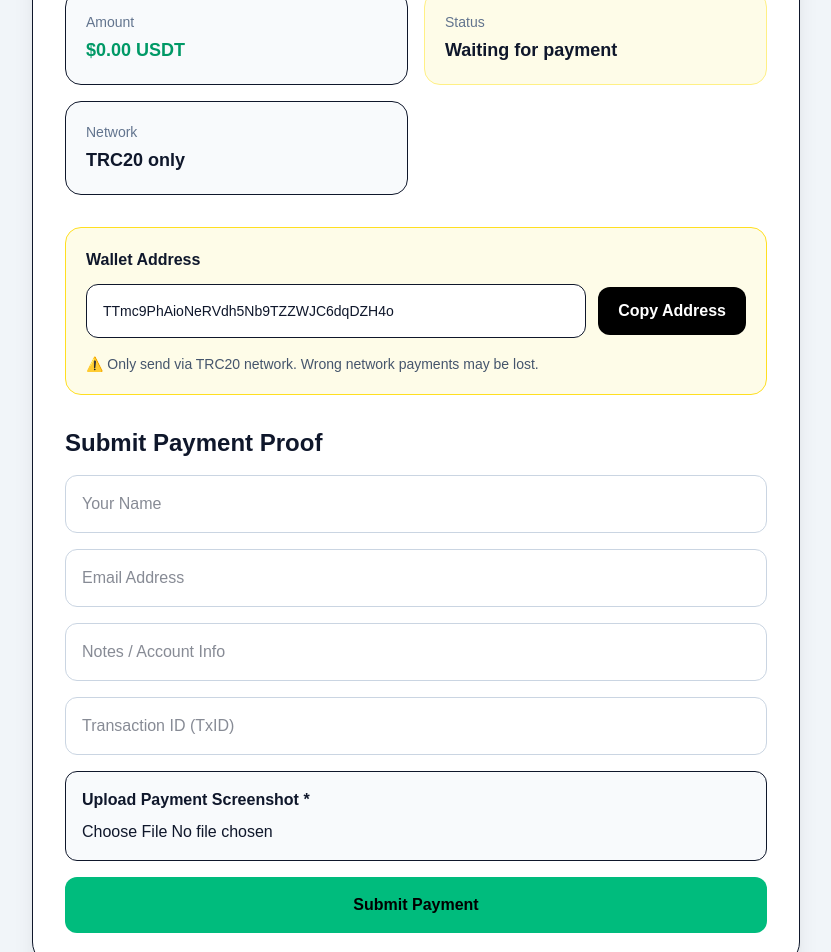
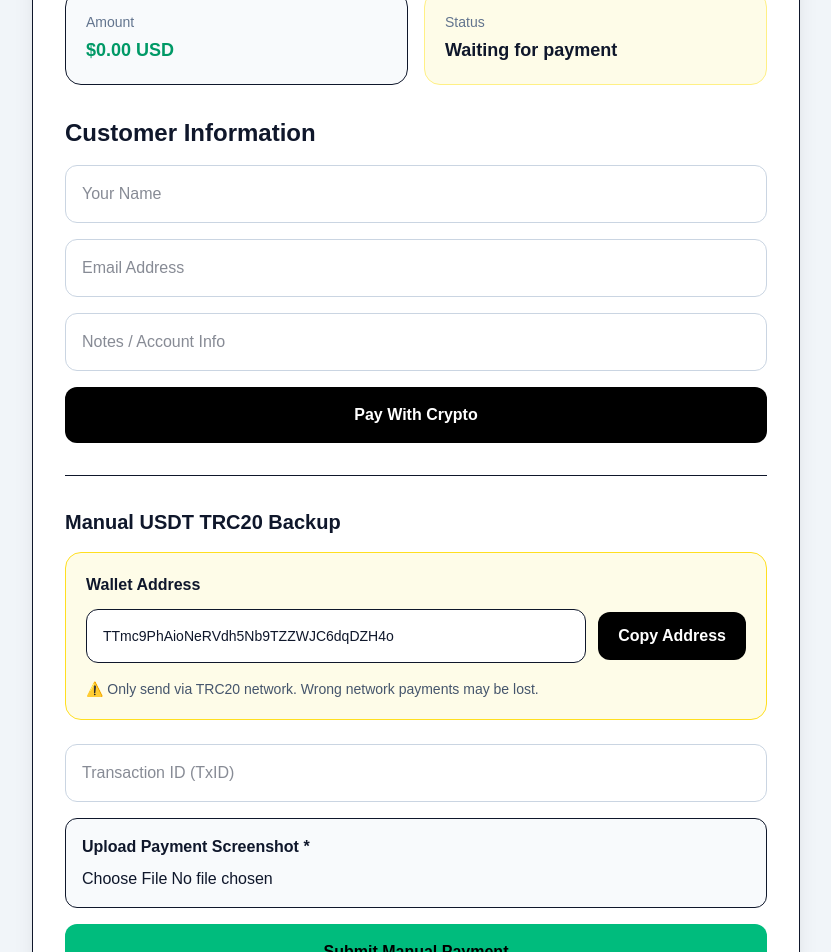
Before and after one commit to summitwang/Digital-Software-Deals, a Next.js app: page /payment in a window 1280 px wide. Shown: the part 420-1372 px from the top of the page, without its empty margins (224-1055 px from the left). Built offline with nearby package versions, Linux system fonts and the light colour scheme; no server answers.

Commit message:
Update page.tsx

```diff
--- a/app/payment/page.tsx
+++ b/app/payment/page.tsx
@@ -1,6 +1,6 @@
 "use client";
 
-import { Suspense, useState } from "react";
+import { Suspense, useEffect, useState } from "react";
 import { useRouter, useSearchParams } from "next/navigation";
 import Link from "next/link";
 import { supabaseClient } from "@/lib/supabaseClient";
@@ -43,7 +43,17 @@ function PaymentContent() {
   const [screenshotBase64, setScreenshotBase64] = useState("");
   const [screenshotName, setScreenshotName] = useState("");
   const [loading, setLoading] = useState(false);
+  const [cryptoLoading, setCryptoLoading] = useState(false);
   const [copied, setCopied] = useState(false);
+
+  useEffect(() => {
+    supabaseClient.auth.getSession().then(({ data }) => {
+      const email = data.session?.user.email || "";
+      if (email) {
+        setForm((prev) => ({ ...prev, customer_email: email }));
+      }
+    });
+  }, []);
 
   async function copyAddress() {
     await navigator.clipboard.writeText(WALLET_ADDRESS);
@@ -66,7 +76,48 @@ function PaymentContent() {
     reader.readAsDataURL(file);
   }
 
-  async function submitOrder() {
+  async function payWithCrypto() {
+    if (!form.customer_email) {
+      alert("Please enter email address first");
+      return;
+    }
+
+    if (quantity > maxStock) {
+      alert(`Only ${maxStock} item(s) available in stock.`);
+      return;
+    }
+
+    setCryptoLoading(true);
+
+    const { data: sessionData } = await supabaseClient.auth.getSession();
+    const token = sessionData.session?.access_token;
+
+    const res = await fetch("/api/nowpayments-invoice", {
+      method: "POST",
+      headers: token ? { Authorization: `Bearer ${token}` } : {},
+      body: JSON.stringify({
+        product,
+        amount: money(totalAmount),
+        quantity,
+        product_type: productType,
+        customer_name: form.customer_name,
+        customer_email: form.customer_email,
+        address: form.address,
+      }),
+    });
+
+    const data = await res.json();
+    setCryptoLoading(false);
+
+    if (!res.ok) {
+      alert(data.error || "Create crypto payment failed");
+      return;
+    }
+
+    window.location.href = data.invoice_url;
+  }
+
+  async function submitManualOrder() {
     if (quantity > maxStock) {
       alert(`Only ${maxStock} item(s) available in stock.`);
       return;
@@ -115,10 +166,10 @@ function PaymentContent() {
         </Link>
 
         <div className="mt-6 bg-white border rounded-3xl p-8 shadow-xl">
-          <h1 className="text-3xl font-extrabold mb-2">USDT TRC20 Payment</h1>
+          <h1 className="text-3xl font-extrabold mb-2">Crypto Payment</h1>
 
           <p className="text-slate-600 mb-8">
-            Please send the exact amount using TRC20 network, then submit TxID and payment screenshot.
+            Pay with crypto automatically, or use manual USDT TRC20 backup.
           </p>
 
           <div className="grid md:grid-cols-2 gap-4 mb-8">
@@ -135,7 +186,9 @@ function PaymentContent() {
                   -
                 </button>
 
-                <div className="text-2xl font-extrabold w-12 text-center">{quantity}</div>
+                <div className="text-2xl font-extrabold w-12 text-center">
+                  {quantity}
+                </div>
 
                 <button
                   onClick={() => setQuantity((q) => Math.min(maxStock, q + 1))}
@@ -153,20 +206,60 @@ function PaymentContent() {
               <p className="text-sm font-bold text-emerald-600 mt-1">
                 Stock available: {maxStock}
               </p>
-
-              {quantity >= maxStock && (
-                <p className="text-sm text-red-600 mt-1">
-                  Maximum available stock reached.
-                </p>
-              )}
             </div>
 
-            <Info title="Amount" value={`$${money(totalAmount)} USDT`} green />
+            <Info title="Amount" value={`$${money(totalAmount)} USD`} green />
             <Info title="Status" value="Waiting for payment" yellow />
-            <Info title="Network" value="TRC20 only" />
           </div>
 
-          <div className="bg-yellow-50 border border-yellow-300 rounded-2xl p-5 mb-8">
+          <h2 className="text-2xl font-bold mb-4">Customer Information</h2>
+
+          <div className="space-y-4 mb-8">
+            <input
+              className="hidden"
+              placeholder="website"
+              value={form.website}
+              onChange={(e) => setForm({ ...form, website: e.target.value })}
+            />
+
+            <input
+              className="w-full p-4 rounded-xl border border-slate-300"
+              placeholder="Your Name"
+              value={form.customer_name}
+              onChange={(e) =>
+                setForm({ ...form, customer_name: e.target.value })
+              }
+            />
+
+            <input
+              className="w-full p-4 rounded-xl border border-slate-300"
+              placeholder="Email Address"
+              value={form.customer_email}
+              onChange={(e) =>
+                setForm({ ...form, customer_email: e.target.value })
+              }
+            />
+
+            <input
+              className="w-full p-4 rounded-xl border border-slate-300"
+              placeholder="Notes / Account Info"
+              value={form.address}
+              onChange={(e) => setForm({ ...form, address: e.target.value })}
+            />
+
+            <button
+              onClick={payWithCrypto}
+              disabled={cryptoLoading}
+              className="w-full bg-black hover:bg-slate-800 disabled:bg-slate-400 text-white font-extrabold py-4 rounded-xl transition"
+            >
+              {cryptoLoading ? "Creating payment..." : "Pay With Crypto"}
+            </button>
+          </div>
+
+          <div className="border-t pt-8">
+            <h2 className="text-xl font-bold mb-4">Manual USDT TRC20 Backup</h2>
+
+            <div className="bg-yellow-50 border border-yellow-300 rounded-2xl p-5 mb-6">
               <p className="font-bold mb-3">Wallet Address</p>
 
               <div className="flex flex-col md:flex-row gap-3 md:items-center">
@@ -183,41 +276,12 @@ function PaymentContent() {
               </div>
 
               <p className="text-sm text-slate-600 mt-4">
-              ⚠️ Only send via TRC20 network. Wrong network payments may be lost.
+                ⚠️ Only send via TRC20 network. Wrong network payments may be
+                lost.
               </p>
             </div>
 
-          <h2 className="text-2xl font-bold mb-4">Submit Payment Proof</h2>
-
             <div className="space-y-4">
-            <input
-              className="hidden"
-              placeholder="website"
-              value={form.website}
-              onChange={(e) => setForm({ ...form, website: e.target.value })}
-            />
-
-            <input
-              className="w-full p-4 rounded-xl border border-slate-300"
-              placeholder="Your Name"
-              value={form.customer_name}
-              onChange={(e) => setForm({ ...form, customer_name: e.target.value })}
-            />
-
-            <input
-              className="w-full p-4 rounded-xl border border-slate-300"
-              placeholder="Email Address"
-              value={form.customer_email}
-              onChange={(e) => setForm({ ...form, customer_email: e.target.value })}
-            />
-
-            <input
-              className="w-full p-4 rounded-xl border border-slate-300"
-              placeholder="Notes / Account Info"
-              value={form.address}
-              onChange={(e) => setForm({ ...form, address: e.target.value })}
-            />
-
               <input
                 className="w-full p-4 rounded-xl border border-slate-300"
                 placeholder="Transaction ID (TxID)"
@@ -242,12 +306,13 @@ function PaymentContent() {
               </div>
 
               <button
-              onClick={submitOrder}
+                onClick={submitManualOrder}
                 disabled={loading}
                 className="w-full bg-emerald-500 hover:bg-emerald-400 disabled:bg-slate-400 text-black font-extrabold py-4 rounded-xl transition"
               >
-              {loading ? "Submitting..." : "Submit Payment"}
+                {loading ? "Submitting..." : "Submit Manual Payment"}
               </button>
+            </div>
           </div>
         </div>
       </div>
@@ -273,7 +338,11 @@ function Info({
       }`}
     >
       <p className="text-slate-500 text-sm mb-1">{title}</p>
-      <p className={`font-bold text-lg break-all ${green ? "text-emerald-600 text-2xl" : ""}`}>
+      <p
+        className={`font-bold text-lg break-all ${
+          green ? "text-emerald-600 text-2xl" : ""
+        }`}
+      >
         {value}
       </p>
     </div>
```
Lines whose indentation alone changed are shown as unchanged.
